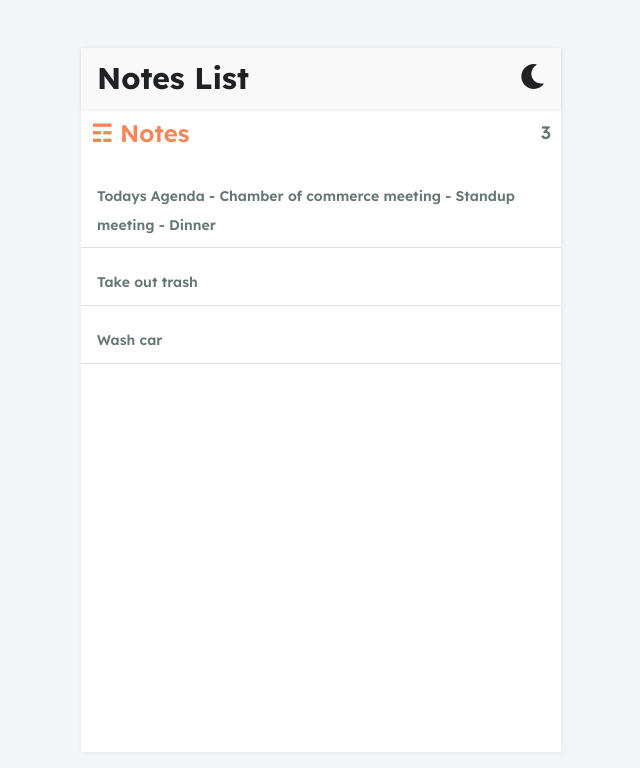
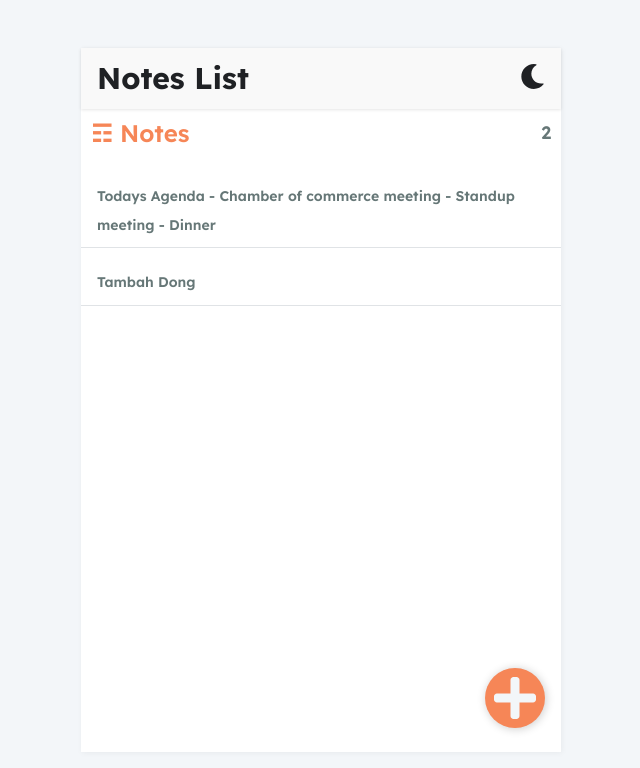
Before and after one commit to arief-github/notes-ios-app, a React (Vite) app: page / in a window 1280 px wide. Shown: the top 768 px of the page, without its empty margins (319-959 px from the left). Built offline with nearby package versions, Linux system fonts and the light colour scheme; data requests are answered from the project's data file.

Commit message:
add crud functionality

```diff
--- a/db.json
+++ b/db.json
@@ -6,14 +6,9 @@
       "updated": "2021-08-31T16:18:41.809Z"
     },
     {
-        "id": 2,
-        "body": "Take out trash\n",
-        "updated": "2021-08-30T21:34:55.203Z"
-      },
-      {
-        "id": 3,
-        "body": "Wash car",
-        "updated": "2021-07-13T19:46:12.187306Z"
+      "body": "Tambah Dong",
+      "updated": "2023-04-05T10:26:41.226Z",
+      "id": 2
     }
   ]
 }
--- /dev/null
+++ b/src/components/AddButton/AddButton.jsx
@@ -0,0 +1,13 @@
+import React from 'react'
+import { Link } from 'react-router-dom'
+import { FaPlus  } from 'react-icons/fa'
+
+const AddButton = () => {
+  return (
+    <Link to="/note/new" className='floating-button'>
+        <FaPlus/>
+    </Link>
+  )
+}
+
+export default AddButton
--- a/src/components/index.js
+++ b/src/components/index.js
@@ -1,6 +1,7 @@
+import AddButton from "./AddButton/AddButton";
 import Body from "./Body/Body";
 import Footer from "./Footer/Footer";
 import  Header  from "./Header/Header";
 import ListItem from "./ListItem/ListItem";
 
-export { Header, Body, Footer, ListItem };
+export { Header, Body, Footer, ListItem, AddButton };
--- a/src/pages/NoteDetail/NoteDetail.jsx
+++ b/src/pages/NoteDetail/NoteDetail.jsx
@@ -1,13 +1,16 @@
 import React, { useState, useEffect } from 'react'
-import { FaArrowLeft } from 'react-icons/fa'
+import { FaArrowLeft, FaHandLizard, FaTrash } from 'react-icons/fa'
 import { Link } from 'react-router-dom';
 
-const NoteDetail = ({ match }) => {
+const NoteDetail = ({ match, history }) => {
   let id = match.params.id;
 
   let [note, setNote] = useState(null);
 
   const getNote = async () => {
+
+    if(id === 'new') return;
+
     let response = await fetch(`http://localhost:3000/notes/${id}`)
     let data = await response.json();
 
@@ -18,14 +21,64 @@ const NoteDetail = ({ match }) => {
     getNote();
   }, [id])
 
+  // update the single note
+  const updateNote = async () => {
+    await fetch(`http://localhost:3000/notes/${id}`, {
+      method: 'PUT',
+      headers: {
+        'Content-Type': 'application/json'
+      },
+      body: JSON.stringify({ ...note, 'updated': new Date() })
+    })
+  }
+
+  const createNote = async () => {
+    await fetch(`http://localhost:3000/notes/`, {
+      method: 'POST',
+      headers: {
+        'Content-Type': 'application/json'
+      },
+      body: JSON.stringify({ ...note, 'updated': new Date() })
+    })
+  }
+
+  const deleteNote = async () => {
+    await fetch(`http://localhost:3000/notes/${id}`, {
+      method: 'DELETE',
+      headers: {
+        'Content-Type': 'application/json',
+      },
+      body: JSON.stringify(note)
+    })
+
+    history.push("/")
+  }
+
+  const handleSubmit = () => {
+    if (id != 'new' && !note.body) {
+      deleteNote()
+    } else if (id != 'new') {
+      updateNote()
+    } else if (id  === 'new' && note !== null) {
+      createNote();
+    }
+
+    history.push("/")
+  }
+
+
   return (
     <div className='note'>
       <div className='note-header'>
         <Link to="/">
-          <FaArrowLeft/>
+          <FaArrowLeft onClick={handleSubmit} />
         </Link>
+        {
+          id !== 'new' ? (<button onClick={deleteNote}>Delete <FaTrash /> </button>
+          ) : (<button onClick={handleSubmit}>Done</button>)
+        }
       </div>
-      <p>{note?.body}</p>
+      <textarea onChange={(e) => { setNote({ ...note, 'body': e.target.value }) }} value={note?.body}></textarea>
     </div>
   )
 }
--- a/src/pages/Notes/NotesPage.jsx
+++ b/src/pages/Notes/NotesPage.jsx
@@ -1,5 +1,5 @@
 import React, { useState, useEffect } from 'react';
-import { ListItem } from '../../components'
+import { AddButton, ListItem } from '../../components'
 
 const NotesPage = () => {
   const [notes, setNotes] = useState([]);
@@ -26,6 +26,8 @@ const NotesPage = () => {
             <ListItem key={index} note={note}/>
         )) }
       </div>
+
+      <AddButton/>
     </section>
   )
 }
```
Lines whose indentation alone changed are shown as unchanged.
